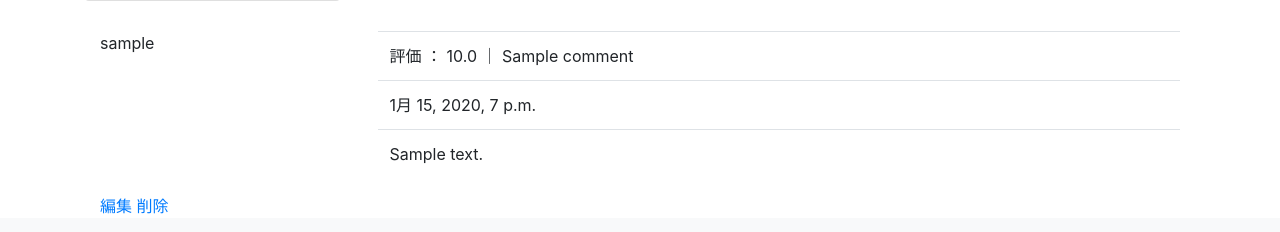
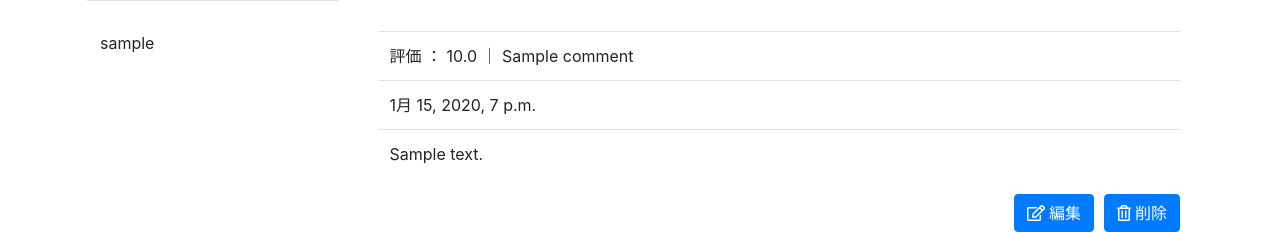
Before and after one commit to yuna1001/book-review, a Django app: page /detail/00000000-0000-0000-0000-000000000001/ in a window 1280 px wide. Shown: the part 586-818 px from the top of the page. Run offline with Django 3.2, Linux system fonts and the light colour scheme; tables that the repository leaves empty hold one stand-in row (values such as "Sample post"); grey boxes marked "Sample" are stand-in pictures; some libraries are stand-ins or nearby versions.

Commit message:
[add] コメントの削除機能を実装

```diff
--- a/book/urls.py
+++ b/book/urls.py
@@ -2,7 +2,7 @@ from django.urls import path
 from django.views.generic import TemplateView
 
 from book.views import (
-    BookSearchView, BookAddView, BookDetailView, FavoriteAddView, WantedAddView, BookListView, FavoriteDeleteView, WantedDeleteView, CommentUpdateView)
+    BookSearchView, BookAddView, BookDetailView, FavoriteAddView, WantedAddView, BookListView, FavoriteDeleteView, WantedDeleteView, CommentUpdateView, CommentDeleteView)
 
 app_name = 'book'
 
@@ -13,6 +13,7 @@ urlpatterns = [
     path('add/', BookAddView.as_view(), name='add'),
     path('detail/<uuid:pk>/', BookDetailView.as_view(), name='detail'),
     path('detail/<uuid:book_pk>/update/<uuid:comment_pk>/', CommentUpdateView.as_view(), name='update_comment'),
+    path('detail/<uuid:book_pk>/delete/<uuid:comment_pk>/', CommentDeleteView.as_view(), name='delete_comment'),
     path('favorite/add', FavoriteAddView.as_view(), name='add_favorite'),
     path('favorite/delete/', FavoriteDeleteView.as_view(), name='delete_favorite'),
     path('wanted/add', WantedAddView.as_view(), name='add_wanted'),
--- a/book/views.py
+++ b/book/views.py
@@ -370,3 +370,28 @@ class CommentUpdateView(LoginRequiredMixin, generic.UpdateView):
         処理成功後はコメントが紐づく書籍のページに遷移させる
         """
         return reverse('book:detail', kwargs={'pk': self.kwargs['book_pk']})
+
+
+class CommentDeleteView(LoginRequiredMixin, generic.DeleteView):
+    """
+    コメントの削除を行うビュークラス
+    """
+    model = Comment
+
+    def get_object(self, queryset=None):
+        """
+        削除対象のコメントを習得する
+        """
+        if queryset is None:
+            queryset = self.get_queryset()
+
+        comment_uuid = self.kwargs['comment_pk']
+        queryset = queryset.filter(uuid=comment_uuid)
+
+        return queryset.get()
+
+    def get_success_url(self):
+        """
+        処理成功後はコメントが紐づく書籍のページに遷移させる
+        """
+        return reverse('book:detail', kwargs={'pk': self.kwargs['book_pk']})
--- a/templates/book/book_detail.html
+++ b/templates/book/book_detail.html
@@ -123,11 +123,39 @@
                         </tr>
                     </tbody>
                 </table>
+                <div class="buttons" style="text-align:right;">
+                    <button type="button" onclick="location.href='{% url 'book:update_comment' book.pk comment.pk %}'"
+                        class="btn btn-primary" style="display: inline-block;"><i class="far fa-edit"> 編集</i></button>
+                    <button type="button" class="btn btn-primary float-right" data-toggle="modal"
+                        data-target="#exampleModal" style="display: inline-block; margin-left: 10px;">
+                        <i class="far fa-trash-alt"> 削除</i>
+                    </button>
+                    <div class="modal fade" id="exampleModal" tabindex="-1" role="dialog"
+                        aria-labelledby="exampleModalLabel" aria-hidden="true">
+                        <div class="modal-dialog" role="document">
+                            <div class="modal-content">
+                                <div class="modal-header">
+                                    <h5 class="modal-title" id="exampleModalLabel">Modal title</h5>
+                                    <button type="button" class="close" data-dismiss="modal" aria-label="Close">
+                                        <span aria-hidden="true">&times;</span>
+                                    </button>
+                                </div>
+                                <div class="modal-body">
+                                    削除しますか？
+                                </div>
+                                <form action="{% url 'book:delete_comment' book.uuid comment.uuid %}" method="POST">
+                                    {% csrf_token %}
+                                    <div class="modal-footer">
+                                        <button type="button" class="btn btn-secondary" data-dismiss="modal">No</button>
+                                        <button type="submit" class="btn btn-primary">Yes</button>
+                                    </div>
+                                </form>
+                            </div>
+                        </div>
+                    </div>
+                </div>
             </div>
-            <div class="col-md-12 buttons">
-                <a class="btn-btn-default" href="{% url 'book:update_comment' book.uuid comment.uuid %}">編集</a>
-                <a class="btn-btn-default" href="">削除</a>
-            </div>
+
             {% endfor %}
         </div>
     </div>
```
